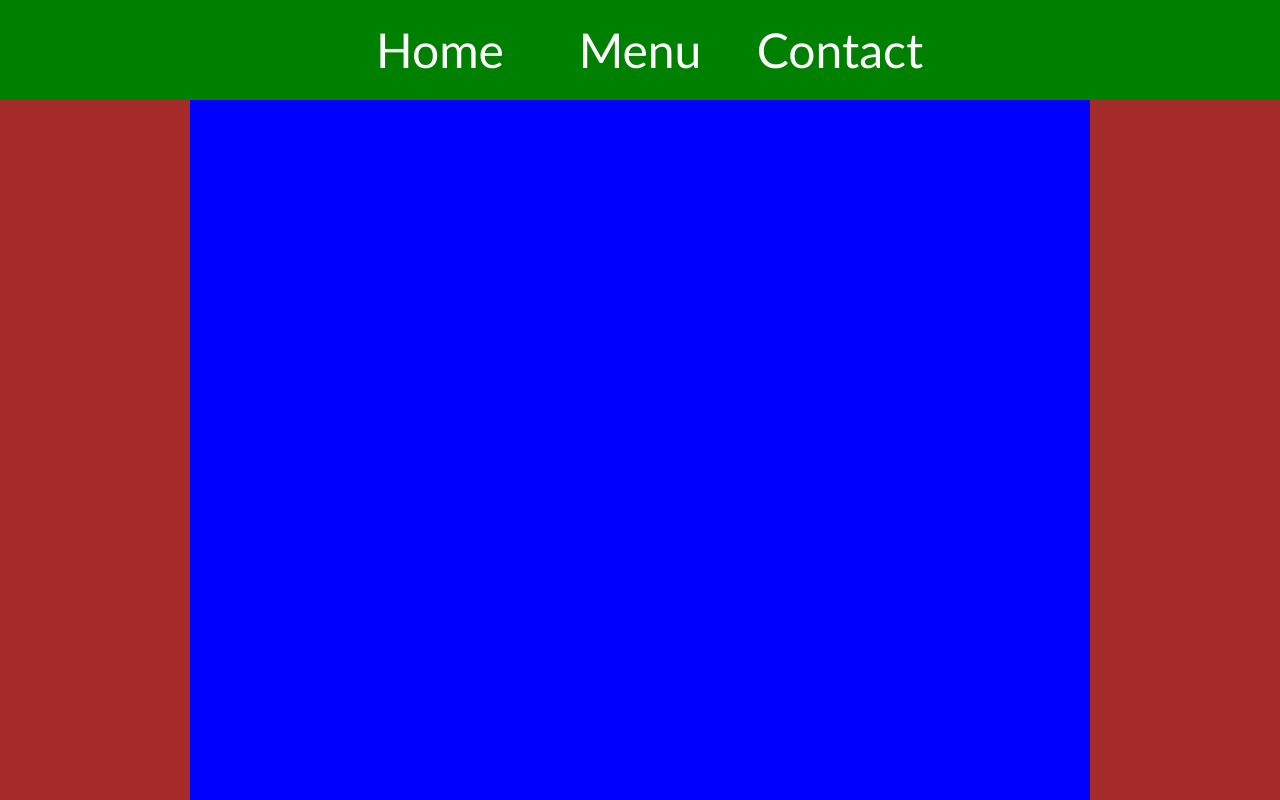
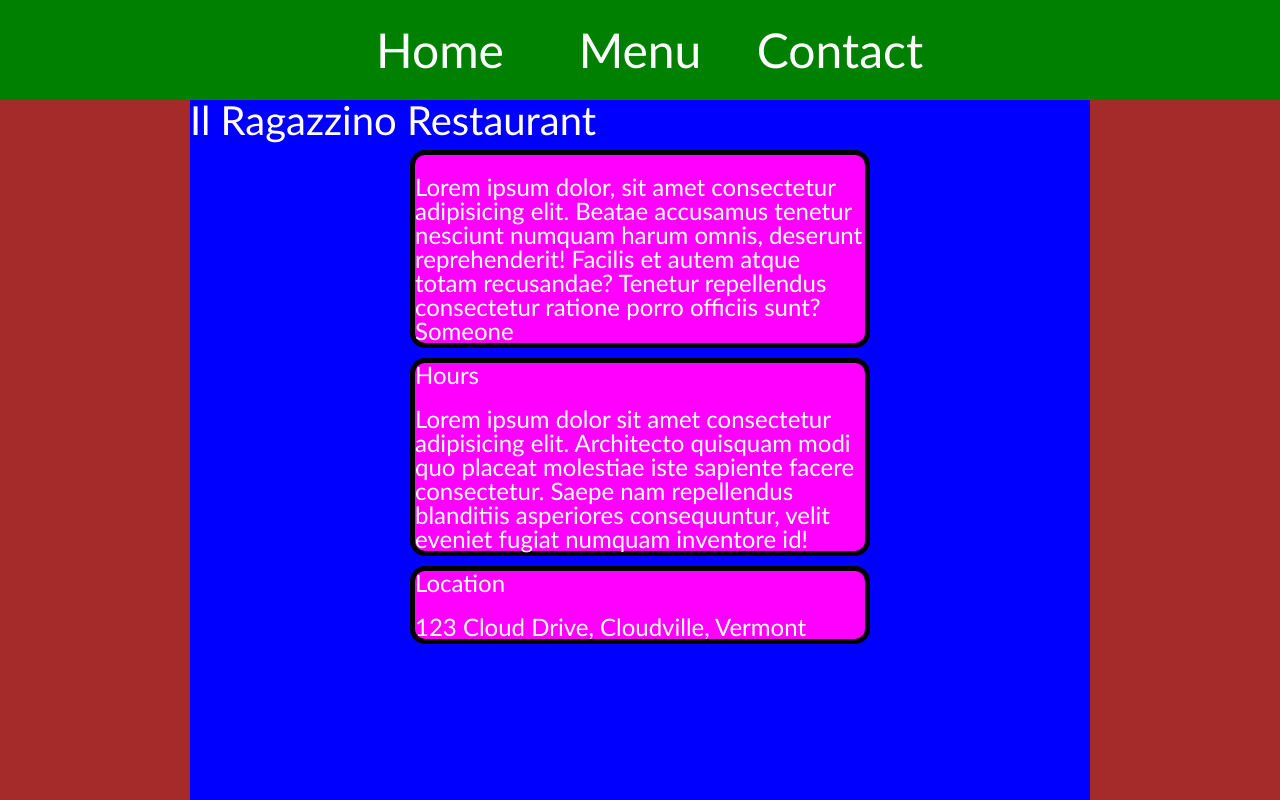
Before and after one commit to autotelico/restaurant-page, a website built with webpack: page dist/index.html in a window 1280 px wide. Both pictures are taken after a click on the element "Home". Shown: the top 800 px of the page. Built offline with nearby package versions, Linux system fonts and the light colour scheme.

```diff
--- a/src/index.js
+++ b/src/index.js
@@ -12,7 +12,7 @@
 
             const content = document.querySelector(tab.dataset.tabTarget)
             console.log('here: ' + content.children.textContent);
-            content.children.classList.add('active');
+            content.classList.add('active');
             console.log('the class .active has been added');
         })
     })
```
Also changed, not shown: dist/index.html, dist/main.js.
